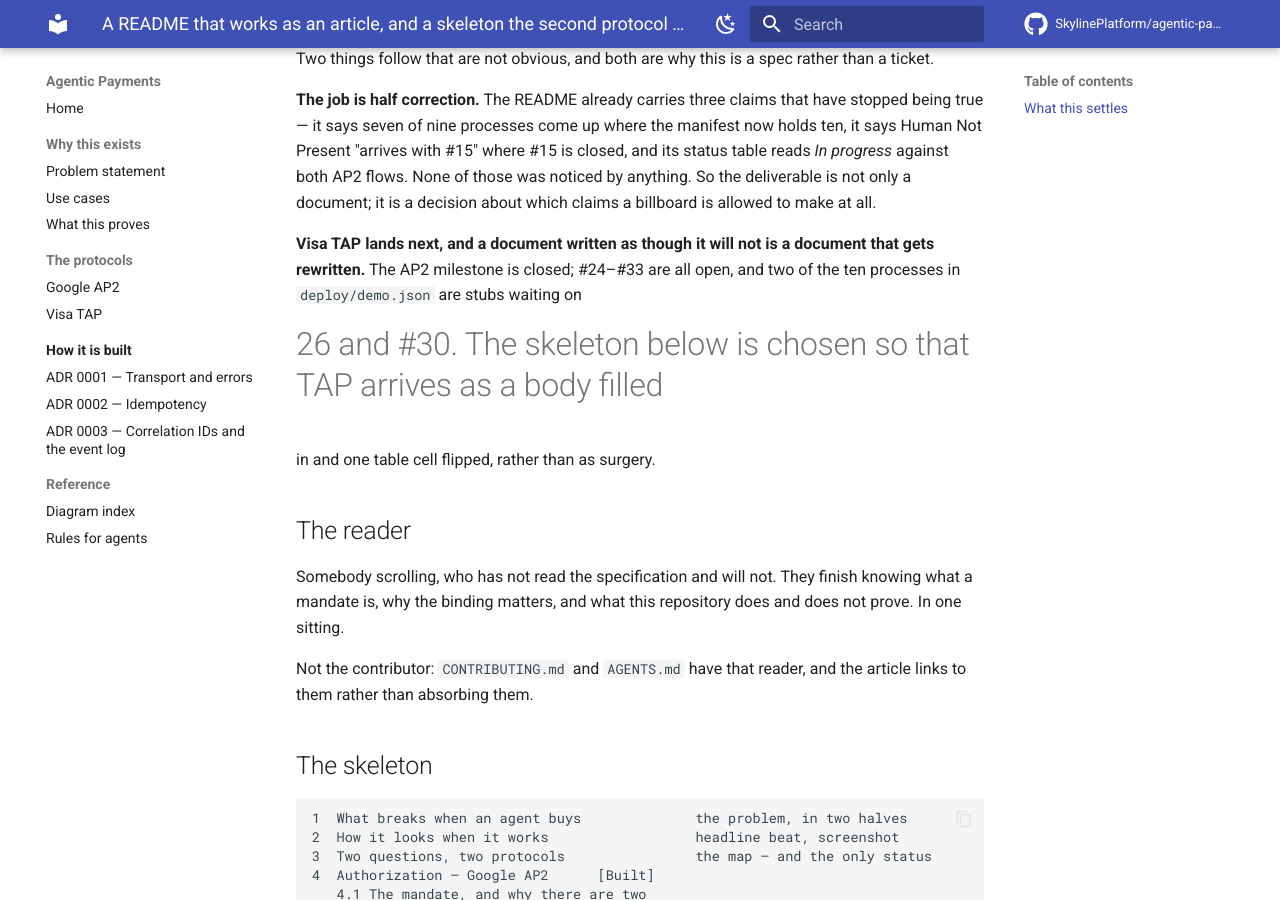
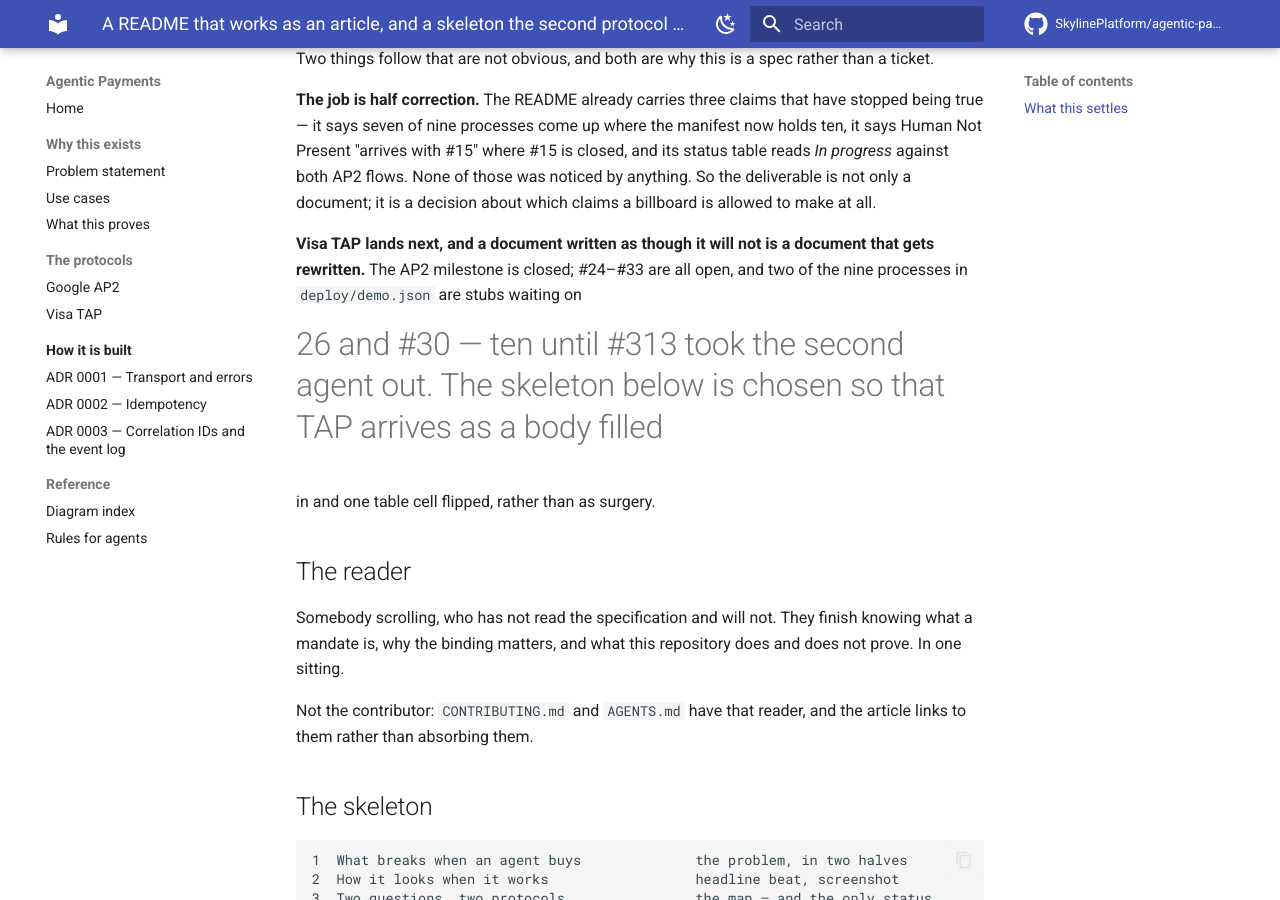
Before and after one commit to SkylinePlatform/agentic-payments, an MkDocs documentation site: the page built from docs/specs/2026-08-12-readme-as-article.md, in a window 1280 px wide and 900 px high, scrolled down 513 px. Built offline with MkDocs 1.6.1 and Material for MkDocs 9.7.7, drawn with Linux system fonts in a browser that asks for light colours; comment, search, counter and statistics services are not loaded.

Commit message:
docs(demo): two process counts that outlived the second agent
Self-review findings on #313. Both are the number of processes in
deploy/demo.json, which went from ten to nine when agent-buy was removed.

banner_test.go's doc comment said "the same eight processes" — already wrong by
two before this change and wrong by one after it, which is why a count restated
in prose is the thing this repository keeps finding stale.

docs/specs/2026-08-12-readme-as-article.md counts the stubs against the total,
and that total moved. It says so rather than being silently corrected: the spec
records a decision taken when there were ten, and a reader comparing it against
the manifest deserves to know which way it moved.

Refs #313

Co-Authored-By: Claude Opus 5 (1M context) <noreply@anthropic.com>

```diff
--- a/docs/specs/2026-08-12-readme-as-article.md
+++ b/docs/specs/2026-08-12-readme-as-article.md
@@ -28,8 +28,8 @@ is a decision about which claims a billboard is allowed to make at all.
 
 **Visa TAP lands next, and a document written as though it will not is a
 document that gets rewritten.** The AP2 milestone is closed; #24–#33 are all
-open, and two of the ten processes in `deploy/demo.json` are stubs waiting on
-#26 and #30. The skeleton below is chosen so that TAP arrives as a body filled
+open, and two of the nine processes in `deploy/demo.json` are stubs waiting on
+#26 and #30 — ten until #313 took the second agent out. The skeleton below is chosen so that TAP arrives as a body filled
 in and one table cell flipped, rather than as surgery.
 
 ## The reader
```
Also changed, not shown: 1 other file.
